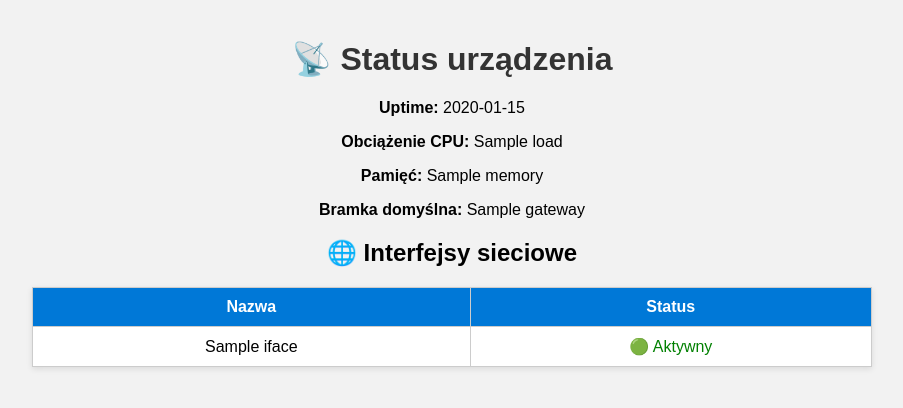
After one commit to SzymonDanza/SshNetowrkManager, a Flask app: template Network Menager/templates/status.html in a window 1280 px wide. The commit adds this page. Shown: the top 408 px of the page, without its empty margins (188-1091 px from the left). Run offline with Flask 3, Linux system fonts and the light colour scheme; the template is opened without the code that fills it: most values are stand-ins (such as "Sample title", 1, 10 or a date in 2020).

Commit message:
Dodano komentarze i poprawiono ssh_utils oraz logikę statusu routera

```diff
--- a/Network Menager/run.py
+++ b/Network Menager/run.py
@@ -1,64 +1,104 @@
+# ================================================
+#  Network Manager – Flask WebApp
+#  Autor: Szymon D.
+#  Opis: Aplikacja webowa do zarządzania routerem (np. Teltonika / OpenWRT)
+#        przez SSH, z poziomu interfejsu WWW.
+# ================================================
+
 from flask import Flask, render_template, request, redirect, url_for, session
-from ssh_utils import connect_router, exec_ssh_command, get_dhcp_data, update_dhcp_config, get_system_logs
+from ssh_utils import (
+    connect_router,          # Funkcja do nawiązywania połączenia SSH
+    exec_ssh_command,        # Wykonywanie komend przez SSH
+    get_dhcp_data,           # Pobieranie ustawień DHCP z routera
+    update_dhcp_config,      # Aktualizacja konfiguracji DHCP
+    get_system_logs,         # Pobieranie logów systemowych z routera
+    get_device_status        # Pobieranie statusu routera (uptime, interfejsy itp.)
+)
 
+# ================================================
+#  Inicjalizacja aplikacji Flask
+# ================================================
 app = Flask(__name__)
-app.secret_key = "supersecretkey"
+app.secret_key = "supersecretkey"  # Klucz sesji (wymagany do przechowywania danych logowania)
 
+# ================================================
+#  Główna strona – formularz logowania do routera
+# ================================================
 @app.route("/")
 def index():
-    # strona z formularzem
     return render_template("index.html")
 
+# ================================================
+#  Obsługa połączenia SSH z routerem
+#  Po wpisaniu danych logowania, aplikacja łączy się z routerem
+#  Jeśli połączenie się uda, zapisuje dane do sesji i przechodzi do dashboardu
+# ================================================
 @app.route("/connect", methods=["POST"])
 def connect():
     ip = request.form.get("ip")
     username = request.form.get("username")
     password = request.form.get("password")
 
-    # wykonanie polecenia przez SSH
     success, message = connect_router(ip, username, password)
 
     if success:
+        # Zapisujemy dane logowania w sesji (na czas działania aplikacji)
         session['ip'] = ip
         session['username'] = username
         session['password'] = password
         return redirect(url_for('dashboard'))
     else:
+        # Jeśli połączenie nieudane – pokazujemy komunikat o błędzie
         return render_template("index.html", error=message)
 
+# ================================================
+#  Główny panel użytkownika po zalogowaniu
+# ================================================
 @app.route("/dashboard")
 def dashboard():
     ip = session.get('ip')
     username = session.get('username')
     return render_template("dashboard.html", ip=ip, username=username)
 
+# ================================================
+#  Podstrona LAN – pobiera dane o interfejsie LAN
+#  Używa komendy `ifconfig br-lan`
+# ================================================
 @app.route("/lan")
 def lan():
-
     ip = session.get('ip')
     username = session.get('username')
     password = session.get('password')
+
+    # Pobranie informacji o interfejsie LAN przez SSH
     lan_info = exec_ssh_command(ip, username, password, "ifconfig br-lan")
-
     return render_template("lan.html", lan_info=lan_info)
 
+# ================================================
+#  Podstrona Wireless – informacje o sieci Wi-Fi
+#  Używa komendy `iwinfo`
+# ================================================
 @app.route("/wireless")
 def wireless():
-
     ip = session.get("ip")
     username = session.get("username")
     password = session.get("password")
+
     wifi_info = exec_ssh_command(ip, username, password, "iwinfo")
     return render_template("wireless.html", wifi_info=wifi_info)
 
-from ssh_utils import connect_router, exec_ssh_command, update_dhcp_config, get_dhcp_data
-
+# ================================================
+#  DHCP – podgląd i modyfikacja konfiguracji serwera DHCP
+#  - GET -> pokazuje aktualne ustawienia
+#  - POST -> zapisuje zmienione parametry przez SSH
+# ================================================
 @app.route("/dhcp", methods=["GET", "POST"])
 def dhcp():
     ip = session.get("ip")
     username = session.get("username")
     password = session.get("password")
 
+    # Aktualizacja konfiguracji DHCP po kliknięciu "Zapisz"
     if request.method == "POST":
         start = request.form.get("start")
         limit = request.form.get("limit")
@@ -68,10 +108,15 @@ def dhcp():
         dhcp_data = get_dhcp_data(ip, username, password)
         return render_template("dhcp.html", data=dhcp_data, message=message, success=success)
 
+    # Domyślnie – wyświetlenie bieżących ustawień DHCP
     dhcp_data = get_dhcp_data(ip, username, password)
     return render_template("dhcp.html", data=dhcp_data)
 
-
+# ================================================
+#  System Logs – pobieranie logów z routera
+#  - logread (OpenWRT)
+#  - jeśli brak -> dmesg (systemowe)
+# ================================================
 @app.route("/logs")
 def logs():
     ip = session.get("ip")
@@ -81,6 +126,25 @@ def logs():
     logs = get_system_logs(ip, username, password)
     return render_template("logs.html", logs=logs)
 
+# ================================================
+#  Status urządzenia – wyświetla:
+#   - uptime
+#   - obciążenie CPU
+#   - pamięć RAM
+#   - bramę domyślną
+#   - interfejsy sieciowe (UP/DOWN)
+# ================================================
+@app.route("/status")
+def status():
+    ip = session.get("ip")
+    username = session.get("username")
+    password = session.get("password")
 
+    status_data = get_device_status(ip, username, password)
+    return render_template("status.html", status=status_data)
+
+# ================================================
+#  Uruchomienie aplikacji (tryb developerski)
+# ================================================
 if __name__ == "__main__":
     app.run(debug=True)
--- a/Network Menager/templates/index.html
+++ b/Network Menager/templates/index.html
@@ -11,7 +11,7 @@
     </style>
 </head>
 <body>
-    <h1>🔐 Połącz z routerem</h1>
+    <h1>Połącz z routerem</h1>
 
     {% if error %}
     <p class="error">{{ error }}</p>
--- a/Network Menager/templates/lan.html
+++ b/Network Menager/templates/lan.html
@@ -12,6 +12,6 @@
 <body>
     <h1>🌐 Informacje o sieci LAN</h1>
     <pre>{{ lan_info }}</pre>
-    <a href="/dashboard">⬅️ Powrót do menu</a>
+    <a href="/dashboard">Powrót do menu</a>
 </body>
 </html>
--- /dev/null
+++ b/Network Menager/templates/status.html
@@ -0,0 +1,63 @@
+<!DOCTYPE html>
+<html lang="pl">
+<head>
+    <meta charset="UTF-8">
+    <title>Status urządzenia</title>
+    <style>
+        body {
+            font-family: Arial, sans-serif;
+            margin: 40px;
+            text-align: center;
+            background-color: #f2f2f2;
+        }
+        h1 {
+            color: #333;
+        }
+        table {
+            margin: 20px auto;
+            border-collapse: collapse;
+            width: 70%;
+            background: white;
+            box-shadow: 0 2px 6px rgba(0,0,0,0.1);
+        }
+        th, td {
+            padding: 10px;
+            border: 1px solid #ccc;
+        }
+        th {
+            background-color: #0078D7;
+            color: white;
+        }
+    </style>
+</head>
+<body>
+    <h1>📡 Status urządzenia</h1>
+
+    {% if status.error %}
+        <p style="color:red;">{{ status.error }}</p>
+    {% else %}
+        <p><b>Uptime:</b> {{ status.uptime }}</p>
+        <p><b>Obciążenie CPU:</b> {{ status.load }}</p>
+        <p><b>Pamięć:</b> {{ status.memory }}</p>
+        <p><b>Bramka domyślna:</b> {{ status.gateway }}</p>
+
+        <h2>🌐 Interfejsy sieciowe</h2>
+        <table>
+            <tr>
+                <th>Nazwa</th>
+                <th>Status</th>
+            </tr>
+            {% for iface in status.interfaces %}
+                <tr>
+                    <td>{{ iface.name }}</td>
+                    {% if iface.state == "UP" %}
+                        <td style="color:green;">🟢 Aktywny</td>
+                    {% else %}
+                        <td style="color:red;">🔴 Wyłączony</td>
+                    {% endif %}
+                </tr>
+            {% endfor %}
+        </table>
+    {% endif %}
+</body>
+</html>
--- a/Network Menager/templates/wireless.html
+++ b/Network Menager/templates/wireless.html
@@ -10,7 +10,7 @@
     </style>
 </head>
 <body>
-    <h1>📶 Informacje o sieci Wi-Fi</h1>
+    <h1>sInformacje o sieci Wi-Fi</h1>
     <pre>{{ wifi_info }}</pre>
     <a href="/dashboard">⬅️ Powrót do menu</a>
 </body>
```
Also changed, not shown: Network Menager/ssh_utils.py (+29 -2 lines), Network Menager/templates/dashboard.html (+4 -3 lines), Network Menager/templates/dhcp.html (+6 -6 lines).
